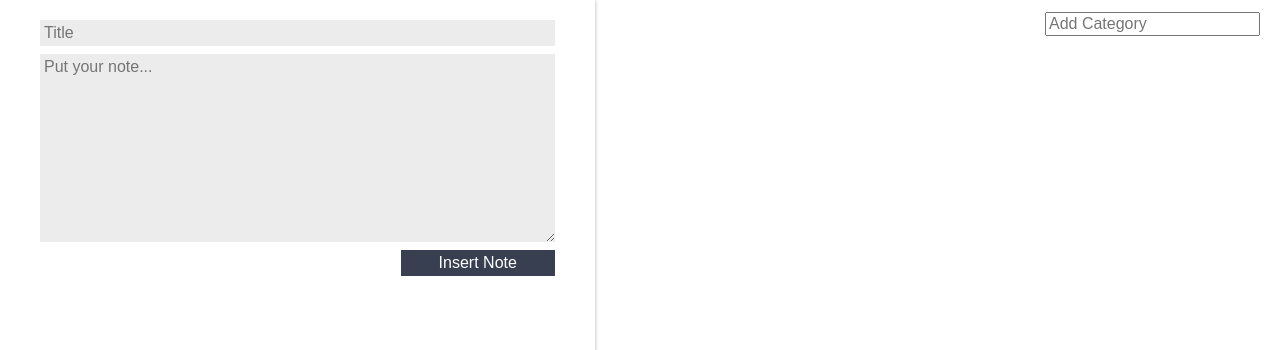
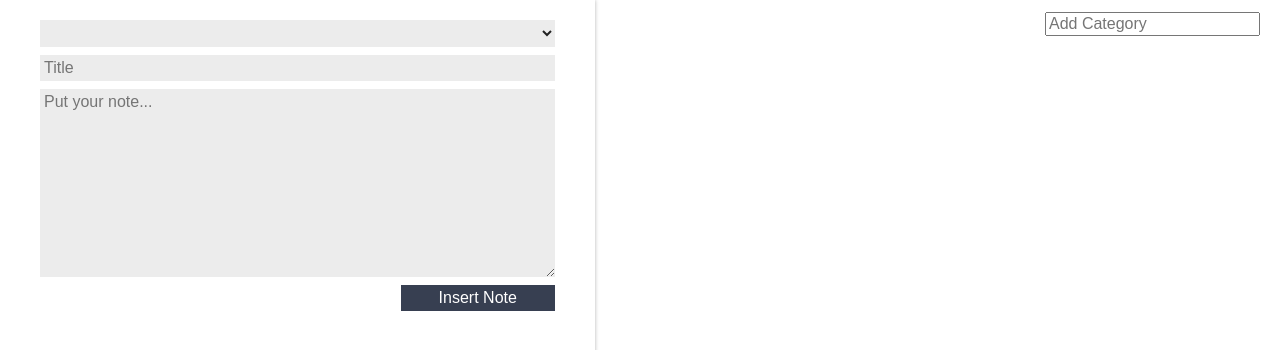
Before and after one commit to ferpavanello/notepad, a React (Create React App) app: page / in a window 1280 px wide. Shown: the top 350 px of the page. Built offline with nearby package versions, Linux system fonts and the light colour scheme.

Commit message:
Add categy selection in form

```diff
--- a/src/App.js
+++ b/src/App.js
@@ -10,7 +10,7 @@ class App extends Component {
     super()
     this.state = {
       notes: [],
-      categories: []
+      categories: [],
     }
   }
 
@@ -26,7 +26,7 @@ class App extends Component {
     this.setState({ notes })
   }
 
-  addCategory (newCategory) {
+  addCategory(newCategory) {
     const newCategories = [...this.state.categories, newCategory]
     this.setState({ categories: newCategories })
   }
@@ -34,9 +34,15 @@ class App extends Component {
   render() {
     return (
       <section className="conteudo">
-        <RegistrationForm createNote={this.createNote.bind(this)} />
+        <RegistrationForm
+          categories={this.state.categories}
+          createNote={this.createNote.bind(this)}
+        />
         <main className="main-content">
-          <CategoriesList categories={this.state.categories} addCategory={this.addCategory.bind(this)} />
+          <CategoriesList
+            categories={this.state.categories}
+            addCategory={this.addCategory.bind(this)}
+          />
           <NoteList
             notes={this.state.notes}
             deleteNote={this.deleteNote.bind(this)}
--- a/src/components/RegistrationForm/RegistrationForm.jsx
+++ b/src/components/RegistrationForm/RegistrationForm.jsx
@@ -30,6 +30,11 @@ class RegistrationForm extends Component {
         className="registration-form"
         onSubmit={this.createNote.bind(this)}
       >
+        <select className="registration-form_input">
+          {this.props.categories.map(category => {
+            return <option value={category}>{category}</option>
+          })}
+        </select>
         <input
           type="text"
           placeholder="Title"
```
